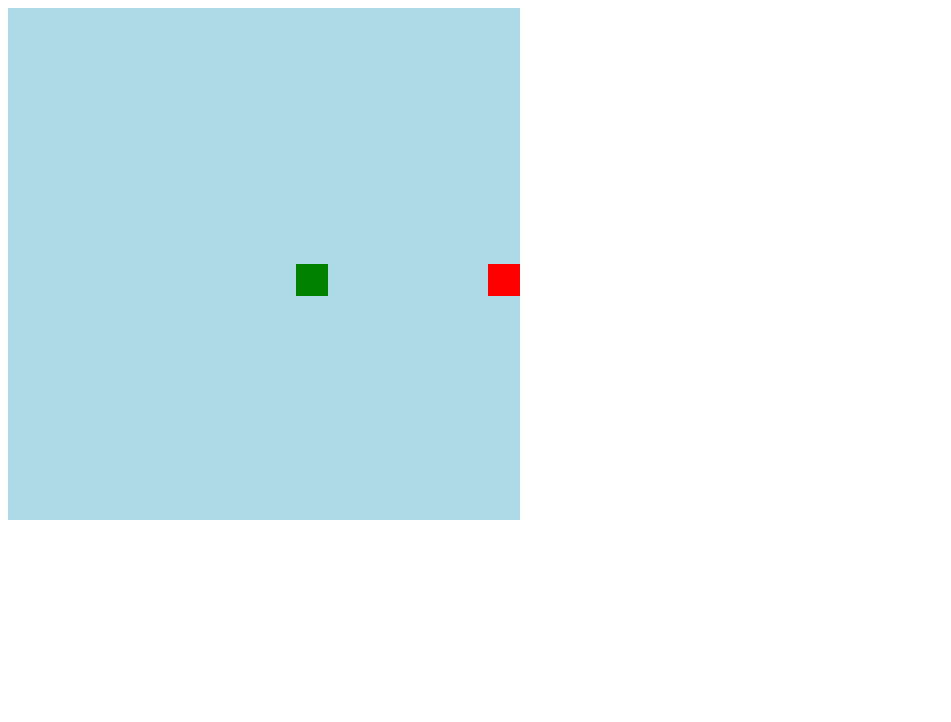
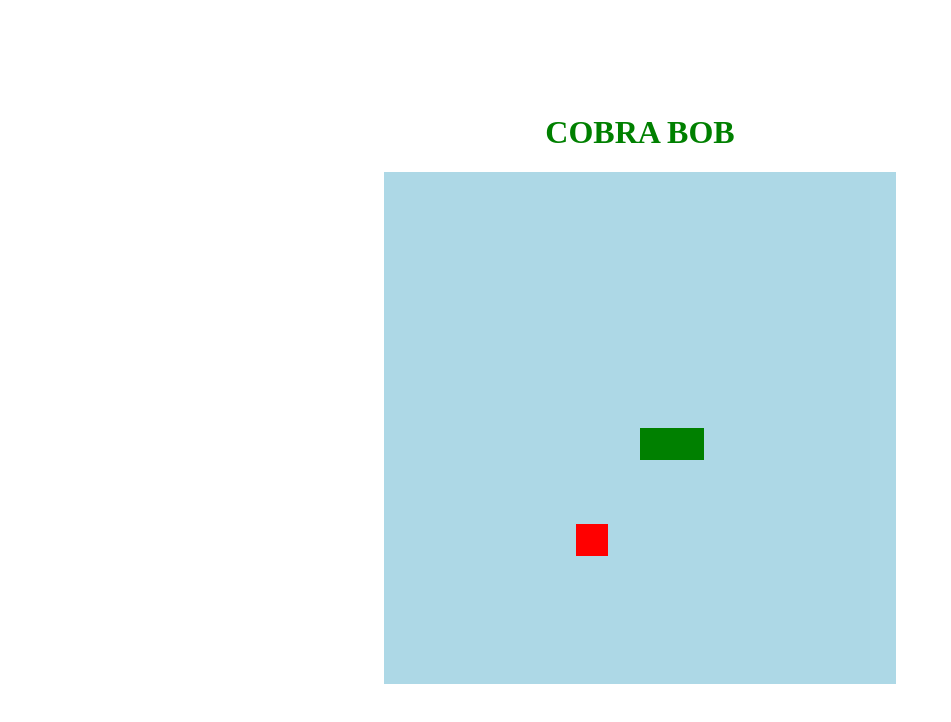
Before and after one commit to Victorsousa98/Jogo-da-Cobrinha, a plain HTML site: page index.html in a window 1280 px wide. Shown: the whole page, without its empty margins (0-951 px from the left). Drawn offline with Linux system fonts and the light colour scheme.

Commit message:
Estilização

```diff
--- a/css/style.css
+++ b/css/style.css
@@ -1,5 +1,14 @@
-snake{
-    background-color: lightgreen;
-    height: 512px;
-    width: 512px;
+h1{
+    text-transform: uppercase;
+    color: green;
 }
+
+body{
+    height: 95vh;
+    width: 95;
+    display: flex;
+    justify-content: center;
+    align-items: center;
+    flex-direction: column;
+
+}
--- a/index.html
+++ b/index.html
@@ -10,7 +10,7 @@
 
 </head>
 <body>
-
+    <h1>Cobra Bob</h1>
     <canvas id="snake" height="512" width="512"></canvas>
 
 </body>
--- a/js/script.js
+++ b/js/script.js
@@ -12,7 +12,7 @@ let food = {
     x: Math.floor(Math.random() * 15 + 1) * box,
     y: Math.floor(Math.random() * 15 + 1) * box
 }
-
+let score = 0;
 function criarBG(){
     context.fillStyle = "lightblue";
     context.fillRect(0, 0, 16 * box, 16 * box);
@@ -45,6 +45,12 @@ function iniciarJogo(){
     if(snake[0].y > 15 * box && direction == "down") snake[0].y = 0;
     if(snake[0].y < 0 && direction == "up") snake[0].y = 16 * box;
 
+    for (i =  1; i < snake.length; i++){
+        if (snake[0].x == snake[i].x && snake[0].y == snake[i].y){
+            clearInterval(jogo);
+            alert("Game Over! Seu recorde foi de " + score + " frutas");
+        }
+    }
 
     criarBG();
     criarCobrinha();
@@ -59,15 +65,22 @@ function iniciarJogo(){
     if(direction == "up") snakeY -= box;
     if(direction == "down") snakeY += box;
 
+    if(snakeX != food.x || snakeY != food.y){
+        snake.pop();
+    }
+    else{
+        food.x = Math.floor(Math.random() * 15 + 1) * box,
+        food.y = Math.floor(Math.random() * 15 + 1) * box
+    }
 
-    snake.pop();
+
 
     let newHead = {
         x: snakeX,
         y: snakeY
     }
 
-    snake.unshift(newHead)
+    snake.unshift(newHead);
 }
 
-letjogo = setInterval(iniciarJogo, 100);
+let jogo = setInterval(iniciarJogo, 100);
```
